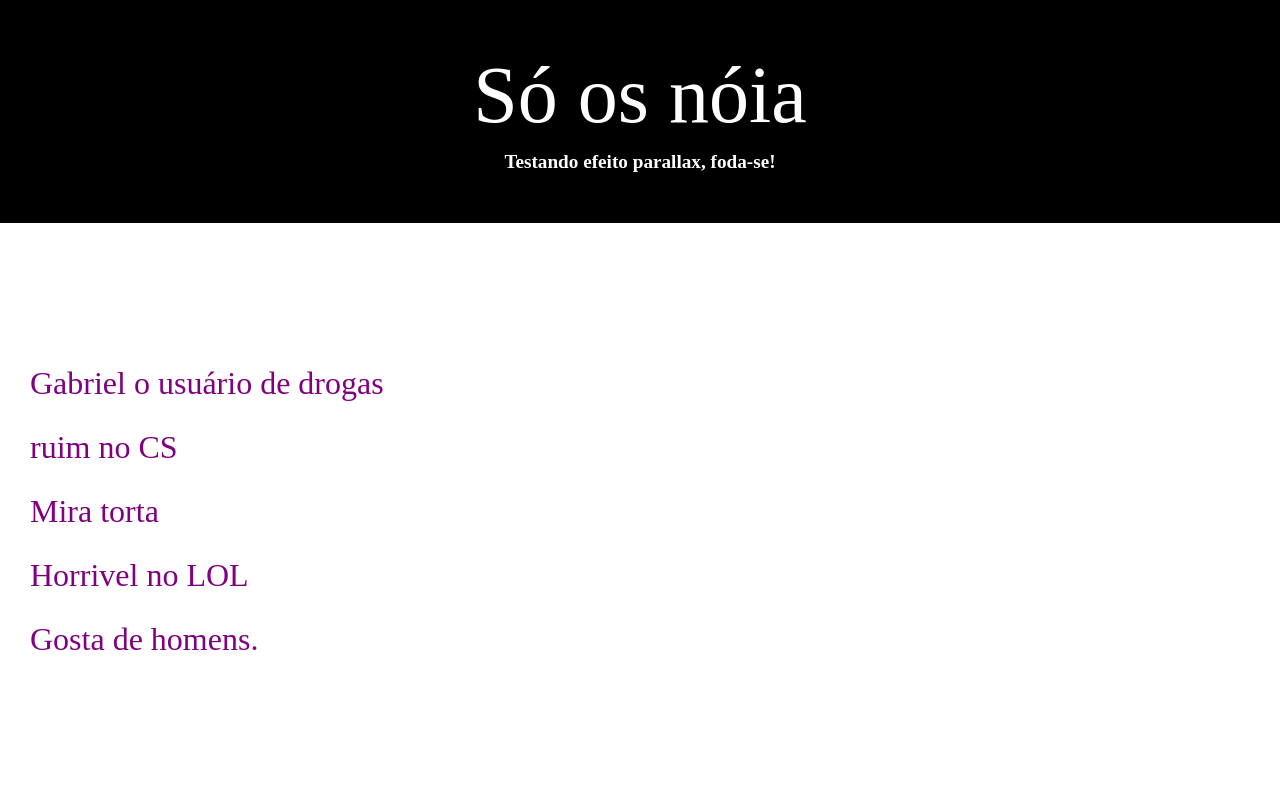
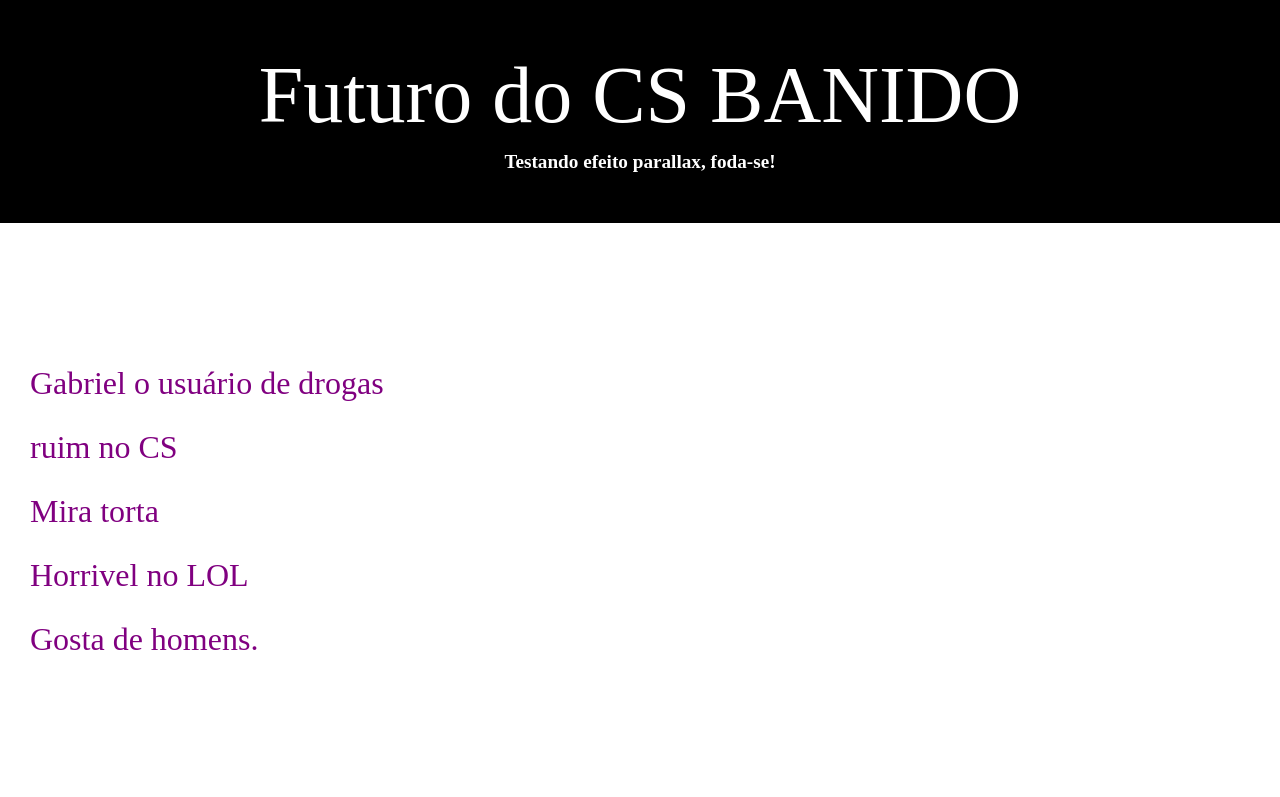
Before and after one commit to NeoRodrigo/Teste, a plain HTML site: page index.html in a window 1280 px wide. Shown: the top 797 px of the page. Drawn offline with Linux system fonts and the light colour scheme.

Commit message:
new update

```diff
--- a/index.html
+++ b/index.html
@@ -9,7 +9,7 @@
 </head>
 <body>
     <header>
-        <h1>Só os nóia</h1>
+        <h1>Futuro do CS BANIDO</h1>
         <p>Testando efeito parallax, foda-se!</p>
     </header>
     <section class="normal">
```
